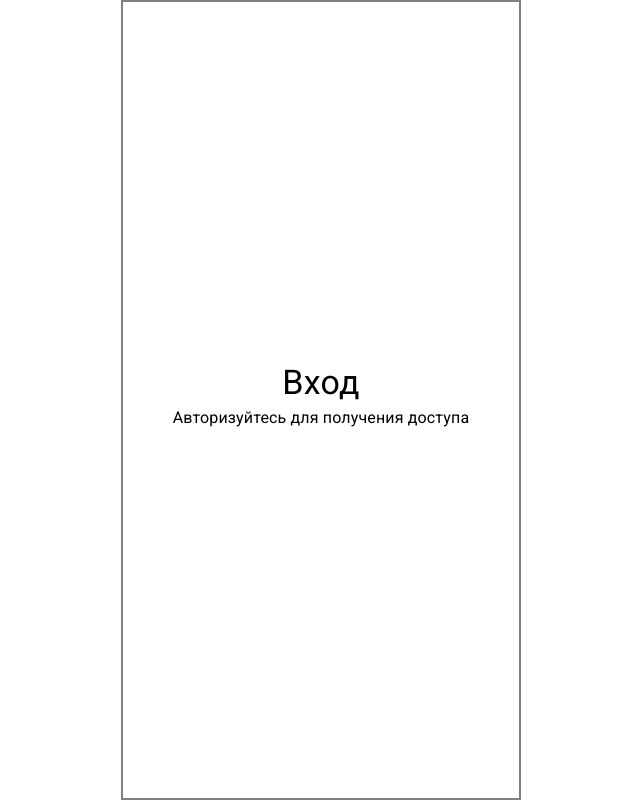
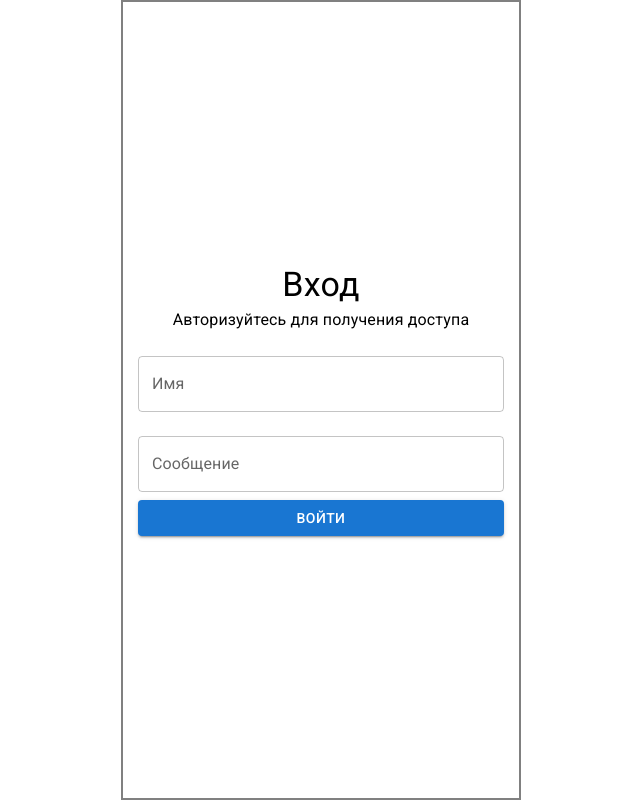
Before and after one commit to IlyaKhazan/ts-mui-form, a React (Create React App) app: page / in a window 1280 px wide. Shown: the whole page, without its empty margins (319-959 px from the left). Built offline with nearby package versions, Linux system fonts and the light colour scheme; the HTML template or start-up script is replaced by a standard one.

Commit message:
implements textfields validation

```diff
--- a/package.json
+++ b/package.json
@@ -16,6 +16,7 @@
     "@types/react-dom": "^18.0.10",
     "react": "^18.2.0",
     "react-dom": "^18.2.0",
+    "react-hook-form": "^7.41.5",
     "react-scripts": "5.0.1",
     "typescript": "^4.9.4",
     "web-vitals": "^2.1.4"
--- a/src/components/AuthForm.tsx
+++ /dev/null
@@ -1,16 +0,0 @@
-import React from 'react';
-import { Typography } from '@mui/material';
-import './AuthForm.css';
-
-export const AuthForm: React.FC = () => {
-    return (
-        <div className='auth-form'>
-            <Typography variant="h4" component="div">
-                Вход
-            </Typography>
-            <Typography variant="subtitle1" component="div" gutterBottom={true} className="auth-form__subtitle">
-                Авторизуйтесь для получения доступа
-            </Typography>
-        </div>
-    )
-}
--- a/src/components/AuthForm.css
+++ b/src/components/AuthForm/AuthForm.css
@@ -12,3 +12,11 @@
 auth-form__subtitle {
   color: grey;
 }
+
+auth-form__input {
+  margin: 20px;
+}
+
+auth-form__form {
+  max-width: 400px;
+}
--- /dev/null
+++ b/src/components/AuthForm/AuthForm.tsx
@@ -0,0 +1,74 @@
+import React from 'react';
+import { Typography, TextField, Button } from '@mui/material';
+import { useForm, Controller, SubmitHandler, useFormState } from 'react-hook-form';
+import './AuthForm.css';
+import { fieldValidation, passwordValidation } from './validation';
+
+interface IForm {
+    name: string;
+    phone?: string;
+    text: string;
+}
+
+export const AuthForm: React.FC = () => {
+
+    const { handleSubmit, control } = useForm<IForm>();
+    const { errors } = useFormState({ control });
+
+
+    const onSubmit: SubmitHandler<IForm> = (data) => console.log(data);
+    return (
+        <div className='auth-form'>
+            <Typography variant="h4" component="div">
+                Вход
+            </Typography>
+            <Typography variant="subtitle1" component="div" gutterBottom={true} className="auth-form__subtitle">
+                Авторизуйтесь для получения доступа
+            </Typography>
+            <form className='auth-form__form' onSubmit={handleSubmit(onSubmit)}>
+                <Controller
+                    control={control}
+                    name="name"
+                    rules={fieldValidation}
+                    render={({ field }) => (
+                        <TextField
+                            id="outlined-textarea"
+                            label="Имя"
+                            size="medium"
+                            margin="normal"
+                            className="auth-form__input"
+                            fullWidth={true}
+                            onChange={(e) => field.onChange(e)}
+                            value={field.value}
+                            error={!!errors.name?.message}
+                            placeholder="Введите логин"
+                            helperText={errors.name?.message}
+                        />
+                    )}
+                />
+                <Controller
+                    control={control}
+                    name="text"
+                    rules={fieldValidation}
+                    render={({ field }) => (
+                        <TextField
+                            id="outlined-textarea"
+                            label="Сообщение"
+                            size="medium"
+                            margin="normal"
+                            className="auth-form__input"
+                            fullWidth={true}
+                            onChange={(e) => field.onChange(e)}
+                            value={field.value}
+                            error={!!errors.text?.message}
+                            placeholder="Введите сообщение"
+                            helperText={errors.text?.message}
+                            multiline
+                        />
+                    )}
+                />
+                <Button type="submit" variant="contained" fullWidth={true}>Войти</Button>
+            </form>
+        </div >
+    )
+}
--- /dev/null
+++ b/src/components/AuthForm/validation.ts
@@ -0,0 +1,25 @@
+const REQUIRED_FIELD = 'Обязательно для заполнения'
+
+
+export const fieldValidation = {
+    required: REQUIRED_FIELD,
+    validate: (value: string) => {
+        if (value.match(/(?=.*[!@#$%^&*])/g)) {
+            return "Данное поле не может содержать спецсимволы"
+        }
+
+        return true;
+    }
+}
+
+export const passwordValidation = {
+    required: REQUIRED_FIELD,
+    validate: (value: string) => {
+
+        if (value.length < 7) {
+            return "Пароль должен содержать не менее 5 символов"
+        }
+
+        return true
+    }
+}
--- a/src/pages/AuthPage/AuthPage.tsx
+++ b/src/pages/AuthPage/AuthPage.tsx
@@ -1,5 +1,5 @@
 import React from 'react';
-import { AuthForm } from '../../components/AuthForm';
+import { AuthForm } from '../../components/AuthForm/AuthForm';
 import { Typography } from '@mui/material';
 import './AuthPage.css';
 
```
Also changed, not shown: 1 other file (tests, documents, lock files or other folders).
